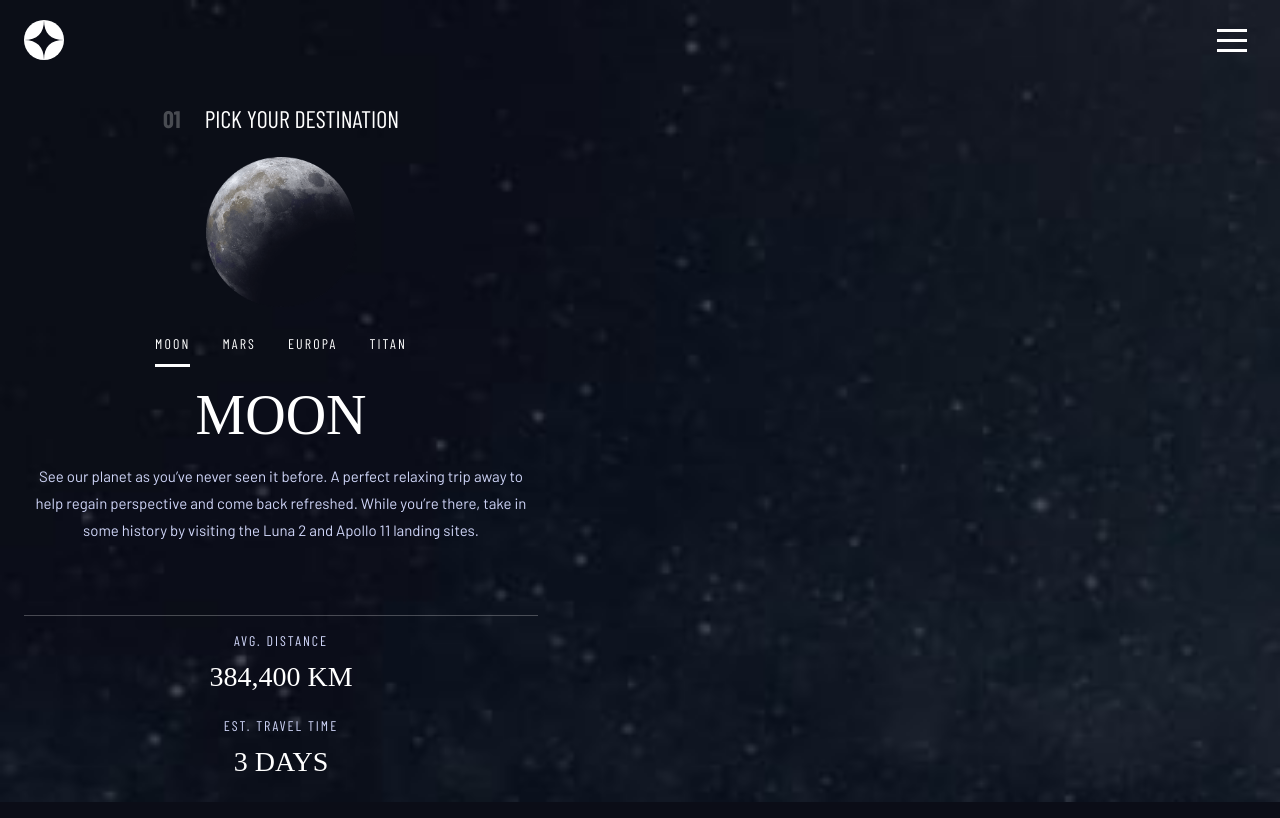
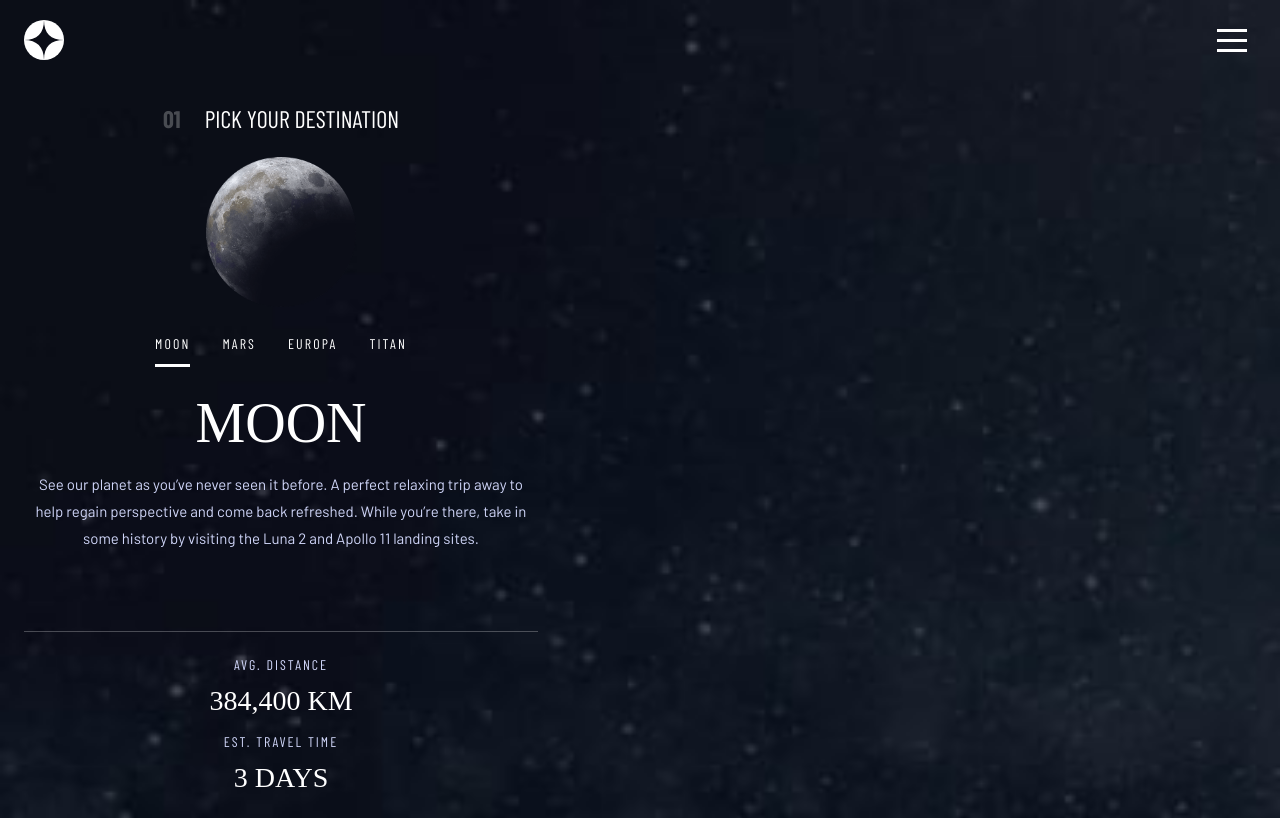
Before and after one commit to yogskr/space-tourism, a React (Vite) app: page /pages/destination in a window 1280 px wide. Built offline with nearby package versions, Linux system fonts and the light colour scheme; a web font is replaced by a local one.

Commit message:
Adjust gap spacing in planetInfo and planetStatistics

```diff
--- a/src/components/destination-navbar/module.DestinationExplanation.css
+++ b/src/components/destination-navbar/module.DestinationExplanation.css
@@ -30,7 +30,7 @@
   flex-direction: column;
   justify-content: center;
   align-items: center;
-  gap: var(--spacing-200);
+  gap: var(--spacing-300);
   align-self: stretch;
 }
 
@@ -125,7 +125,7 @@
   display: flex;
   flex-direction: column;
   align-items: center;
-  gap: var(--spacing-300);
+  gap: var(--spacing-200);
   align-self: stretch;
   /* padding-top: var(--spacing-200); */
 }
```
